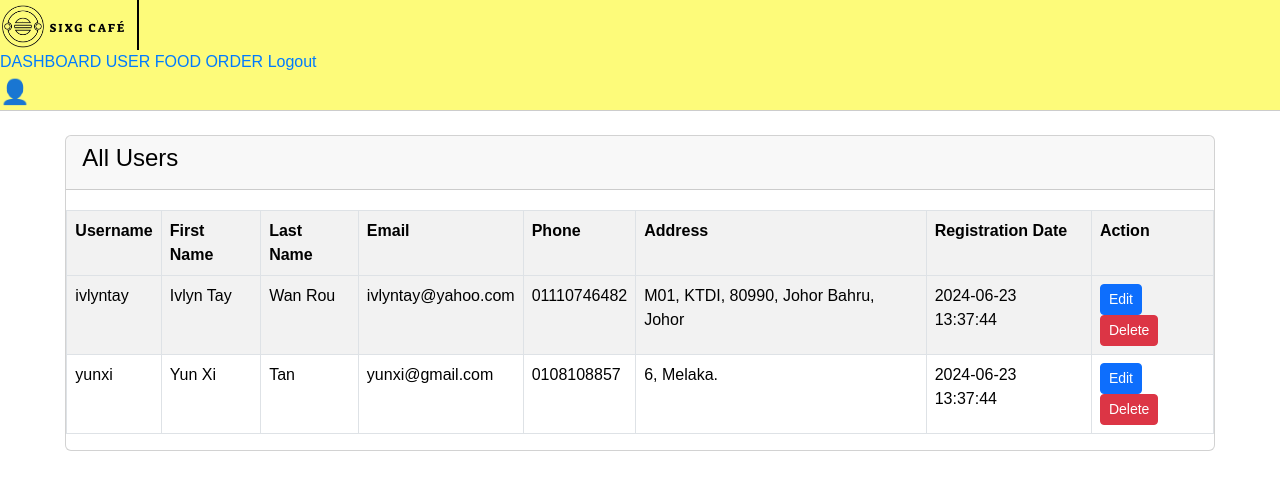
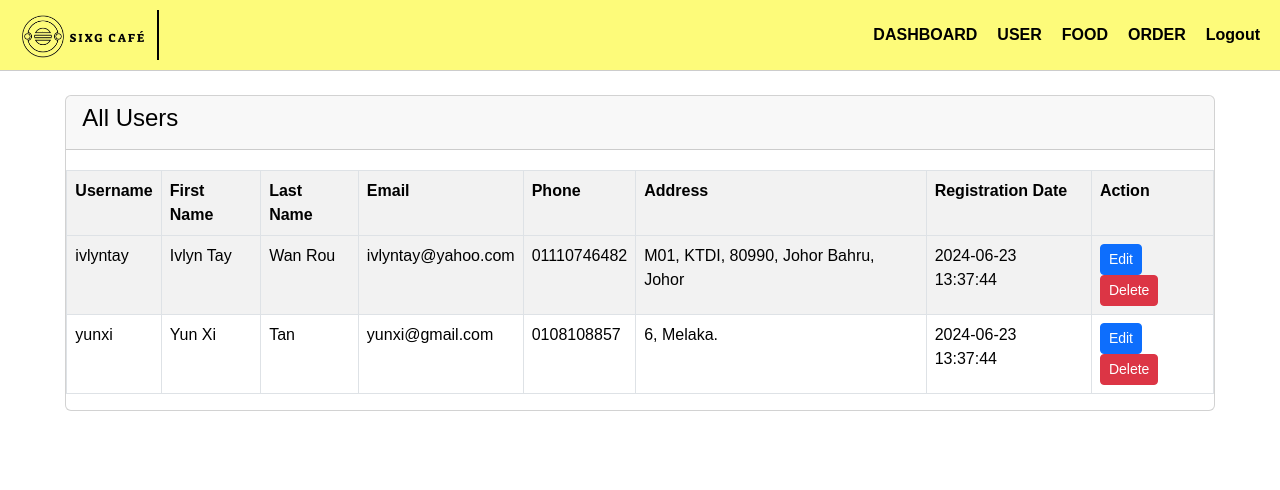
Before and after one commit to Yawrrr/Food-Ordering-System, a PHP site: page /admin/user_management.php in a window 1280 px wide. Shown: the top 490 px of the page. Run offline with PHP 8.4, Linux system fonts and the light colour scheme; data comes from the database, SQL or seed files in the repository.

Commit message:
Update user_management.php

```diff
--- a/admin/user_management.php
+++ b/admin/user_management.php
@@ -14,7 +14,7 @@ include("../connection.php");
   <link rel="stylesheet" href="https://cdn.jsdelivr.net/npm/bootstrap@5.3.3/dist/css/bootstrap.min.css">
   <script src="https://cdn.jsdelivr.net/npm/bootstrap@5.3.3/dist/js/bootstrap.bundle.min.js"></script>
   <link rel="stylesheet" href="../css/add_food.css">
-  <link rel="stylesheet" href="../css/main.css">
+  <link rel="stylesheet" href="../css/admin_main.css">
 </head>
 <body>
   <header>
@@ -26,7 +26,6 @@ include("../connection.php");
         <a href="all_order.php">ORDER</a>
         <a href="../logout.php">Logout</a>
     </nav>
-    <div class="profile-icon" alt="Profile">👤</div>
   </header>
   <div class="page-wrapper">
   <div class="container-fluid">
```
